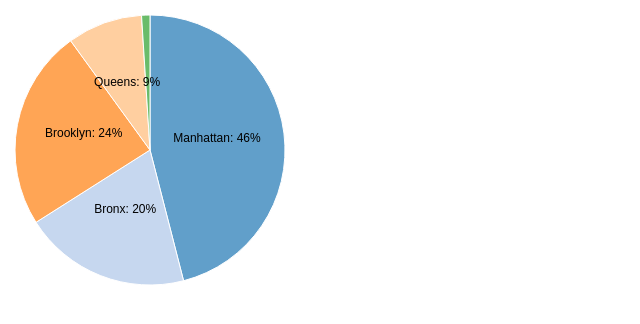
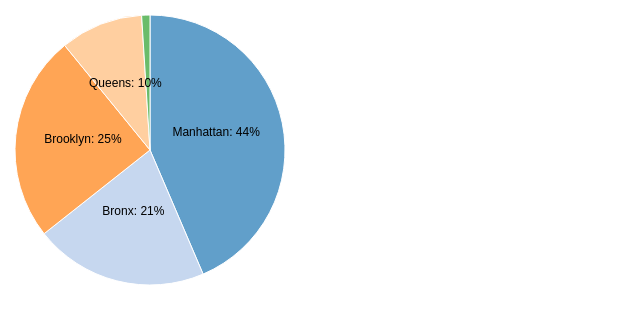
Before and after one commit to NYCDOB/NVD3_DOB, a website: page examples/pie.html in a window 1280 px wide. Shown: the whole page, without its empty margins (0-640 px from the left). Drawn offline with nearby package versions, Linux system fonts and the light colour scheme.

Commit message:
Update pie.html

```diff
--- a/examples/pie.html
+++ b/examples/pie.html
@@ -35,10 +35,10 @@
 <script>
 
      var testdata = [
-        {key: "Manhattan", y: 46},
-        {key: "Bronx", y: 20},
-        {key: "Brooklyn", y: 24},
-        {key: "Queens", y: 9},
+        {key: "Manhattan", y: 44},
+        {key: "Bronx", y: 21},
+        {key: "Brooklyn", y: 25},
+        {key: "Queens", y: 10},
         {key: "Staten Island", y: 1}
     ];
 
```
